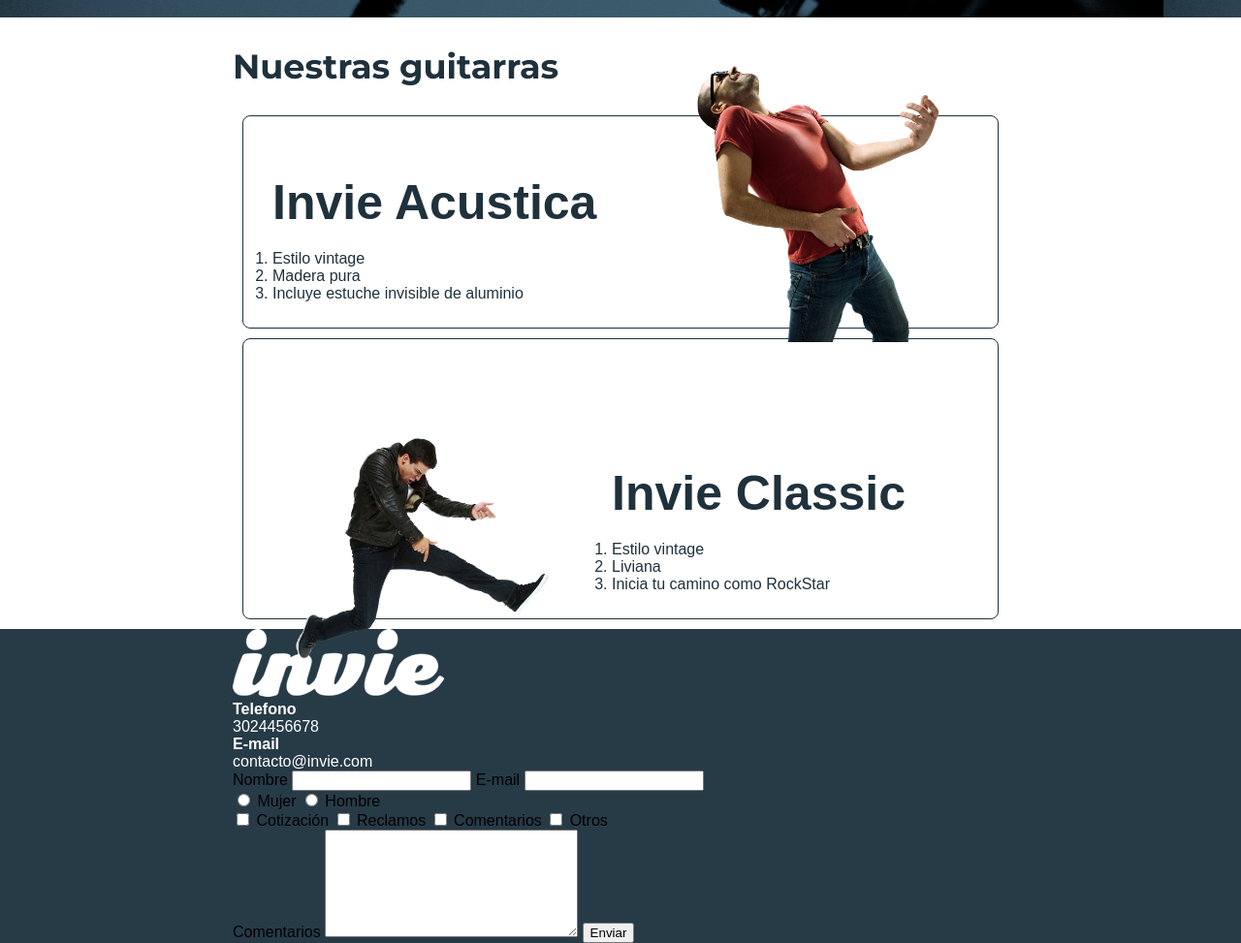
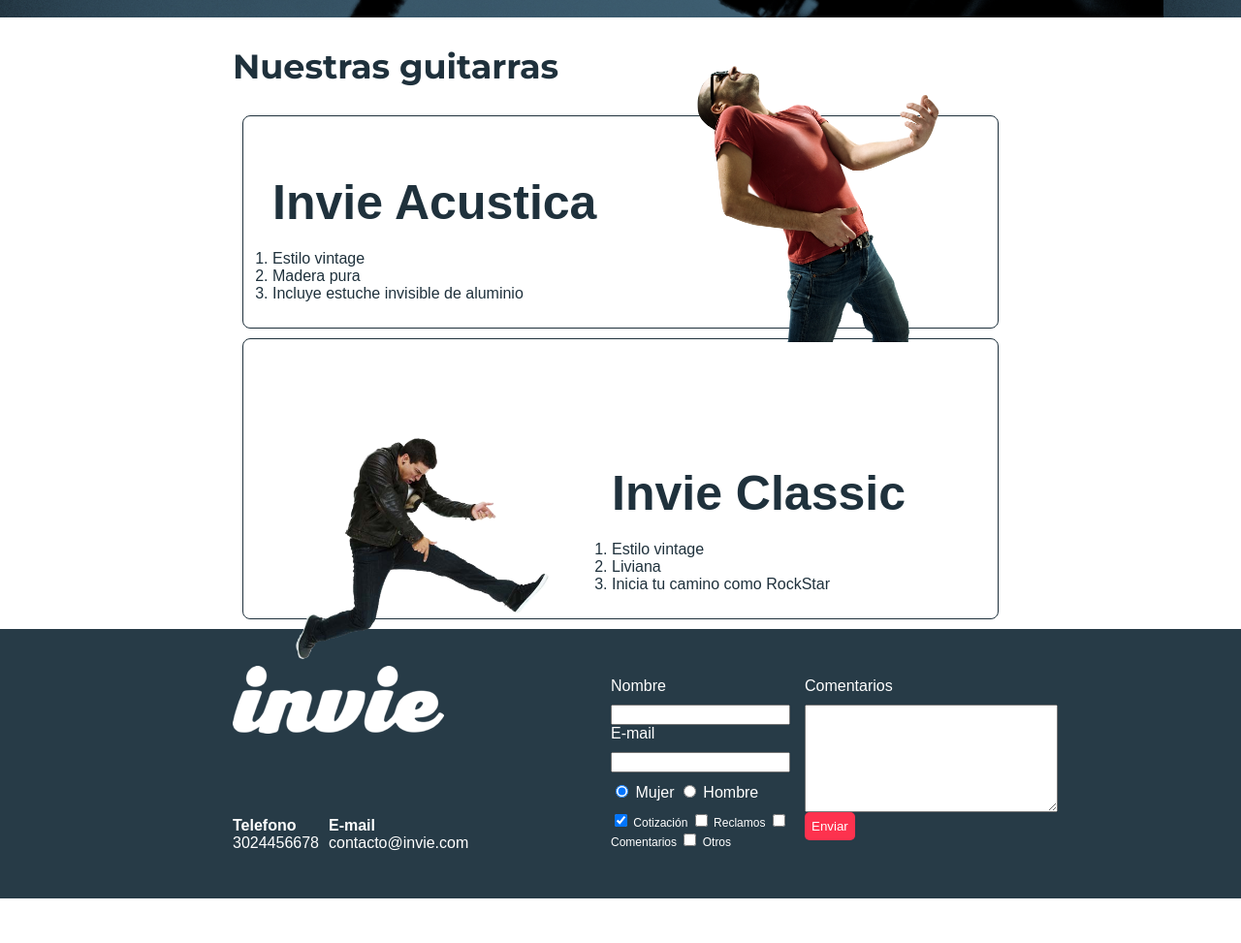
Before and after one commit to giovanny08/Invie, a plain HTML site: page index.html in a window 1280 px wide. Shown: the part 425-1398 px from the top of the page at 97% size. After the commit the page ends 1352 px from the top, so only its background shows below. Drawn offline with Linux system fonts and the light colour scheme; a web font is replaced by a local one.

Commit message:
Agregacion de flex al proyecto

```diff
--- a/css/invie.css
+++ b/css/invie.css
@@ -30,7 +30,7 @@ body {
 	margin: 0;
 }
 
-button {
+.button {
 	border-radius: 5px;
 	background: #fd324e; /* Color de fondo */
 	color: white; /* Coloca el color a la fuente */
@@ -130,6 +130,13 @@ button {
 	background: #273b47;
 }
 
+.contacto {
+	display: flex;
+	width: 300px;
+	flex-wrap: wrap; /* Coloca los elementos en cada fila */
+	align-items: center;
+}
+
 .contacto strong {
 	display: block;
 }
@@ -137,4 +144,42 @@ button {
 .contacto a {
 	color: white;
 	text-decoration: none; /* Permite colocar o no decoracion al texto de la etiqueta */
+	margin: 10px 10px 10px 0;
 }
+
+.footer .contenedor {
+	display: flex; /* Coloca un elemento a lado del otro */
+	justify-content: space-between; /* Coloca una margen entre los elementos */
+}
+
+.formulario {
+	display: flex;
+	width: 400px;
+	color: white;
+	padding: 50px 10px;
+}
+
+.col1, .col2 {
+	display: flex;
+	flex-direction: column; /* Coloca los elementos verticalmente */
+}
+
+.col1 {
+	margin-right: 15px;
+}
+
+.col2 {
+	align-items: flex-start;
+}
+
+.intereses label {
+	font-size: 12px;
+}
+
+.formulario label, .sexo, .interese {
+	margin-bottom: 10px;
+}
+
+.sexo {
+	margin-top: 10px;
+}
--- a/index.html
+++ b/index.html
@@ -29,7 +29,7 @@
 			<div class="contenedor"> <!-- div no añada valor semantico solo coloca efectos visuales -->
 				<h1 class="titulo">Guitarras inviesibles</h1> <!-- titulo -->
 				<h3 class="title-a">Sé la estrella de rock que siempre quisiste ser</h3> <!-- resumen -->
-				<button>Conoce mas</button> <!-- boton -->
+				<button class="button">Conoce mas</button> <!-- boton -->
 			</div>
 		</section>
 		<section id="guitarras" class="guitarras contenedor"> <!-- Seccion guitarras -->
@@ -65,13 +65,14 @@
 					<a href="mailto:contacto@invie.com"><strong>E-mail</strong> <span>contacto@invie.com</span></a> <!-- mailto: permite invocar un programa para enviar correo al email asignado-->
 				</div>
 				<form class="formulario"> <!-- Formulario -->
+					<div class="col1">
 						<label for="nombre">Nombre</label> <!-- Descripcion -->
 						<input type="text" required id="nombre" name="nombre" /> <!-- Campo de texto, required exije que el campo sea texto, name permite enviar al servidor lo asignado al input-->
 						<label for="email">E-mail</label>
 						<input type="email" required id="email" name="email" /> <!-- Campo email, required exije que el campo sea tipo email -->
 						<div class="sexo">
 							<label for="mujer">
-							<input type="radio" id="mujer" name="sexo" value="mujer" /> Mujer <!-- Crea una seleccion unica con radiobutton-->
+								<input type="radio" checked id="mujer" name="sexo" value="mujer" /> Mujer <!-- Crea una seleccion unica con radiobutton-->
 							</label>
 							<label for="hombre">
 								<input type="radio" id="hombre" name="sexo" value="hombre" /> Hombre <!-- Crea una seleccion unica con radiobutton -->
@@ -79,7 +80,7 @@
 						</div>
 						<div class="intereses">
 							<label for="cotizacion">
-							<input type="checkbox" id="cotizacion" name="intereses" value="cotizacion" /> Cotización <!--  Elemento de formulario de seleccion multiple -->
+								<input type="checkbox" checked id="cotizacion" name="intereses" value="cotizacion" /> Cotización <!--  Elemento de formulario de seleccion multiple -->
 							</label>
 							<label for="reclamos">
 								<input type="checkbox" id="reclamos" name="intereses" value="reclamos" /> Reclamos
@@ -91,10 +92,11 @@
 								<input type="checkbox" id="otros" name="intereses" value="otros" /> Otros
 							</label>
 						</div>
-					<div>
+					</div>
+					<div class="col2">
 						<label for="comentarios">Comentarios</label>
 						<textarea name="comentarios" id="comentarios" cols="30" rows="7"></textarea> <!-- Campo de texto largo -->
-						<input type="submit" value="Enviar" /> <!-- Boton -->
+						<input type="submit" value="Enviar" class="button" /> <!-- Boton -->
 					</div>
 				</form>
 			</div>
```
Lines whose indentation alone changed are shown as unchanged.
